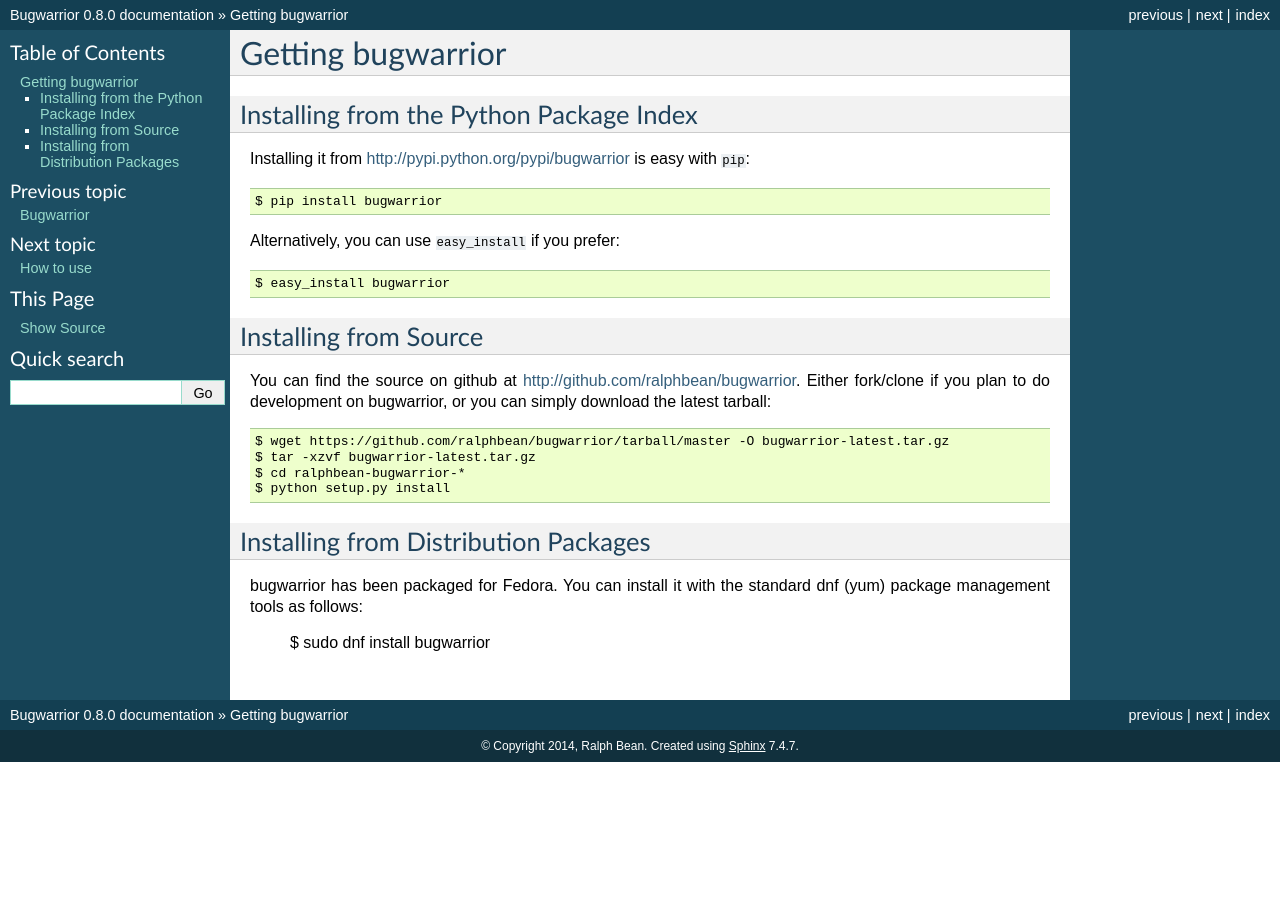
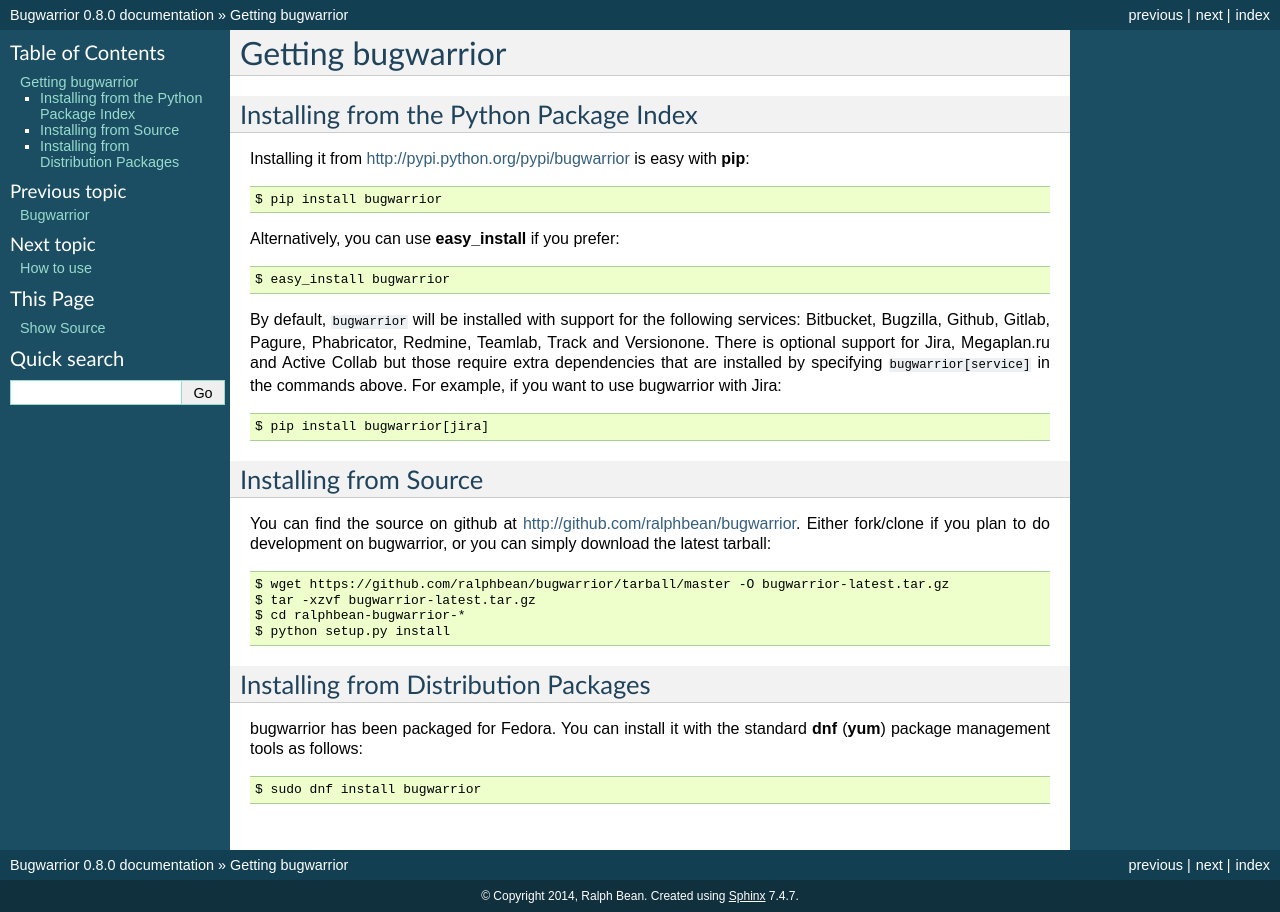
Before and after one commit to GothenburgBitFactory/bugwarrior, a Sphinx documentation site: the page built from bugwarrior/docs/getting.rst, in a window 1280 px wide. Built offline with Sphinx 7.4.7, drawn with Linux system fonts in a browser that asks for light colours; pages that are not in the unit, such as notebooks, are missing from menus.

Commit message:
Update install documentation
Specify how to install extra dependencies for jira, megaplan and
activecollab.

```diff
--- a/bugwarrior/docs/getting.rst
+++ b/bugwarrior/docs/getting.rst
@@ -4,13 +4,24 @@
 Installing from the Python Package Index
 ----------------------------------------
 
-Installing it from http://pypi.python.org/pypi/bugwarrior is easy with ``pip``::
+Installing it from http://pypi.python.org/pypi/bugwarrior is easy with
+:command:`pip`::
 
     $ pip install bugwarrior
 
-Alternatively, you can use ``easy_install`` if you prefer::
+Alternatively, you can use :command:`easy_install` if you prefer::
 
     $ easy_install bugwarrior
+
+By default, ``bugwarrior`` will be installed with support for the following
+services: Bitbucket, Bugzilla, Github, Gitlab, Pagure, Phabricator, Redmine,
+Teamlab, Track and Versionone. There is optional support for Jira, Megaplan.ru
+and Active Collab but those require extra dependencies that are installed by
+specifying ``bugwarrior[service]`` in the commands above. For example, if you
+want to use bugwarrior with Jira::
+
+    $ pip install bugwarrior[jira]
+
 
 Installing from Source
 ----------------------
@@ -27,6 +38,7 @@
 Installing from Distribution Packages
 -------------------------------------
 
-bugwarrior has been packaged for Fedora.  You can install it with the standard dnf (yum) package management tools as follows:
+bugwarrior has been packaged for Fedora.  You can install it with the standard
+:command:`dnf` (:command:`yum`) package management tools as follows::
 
     $ sudo dnf install bugwarrior
```
